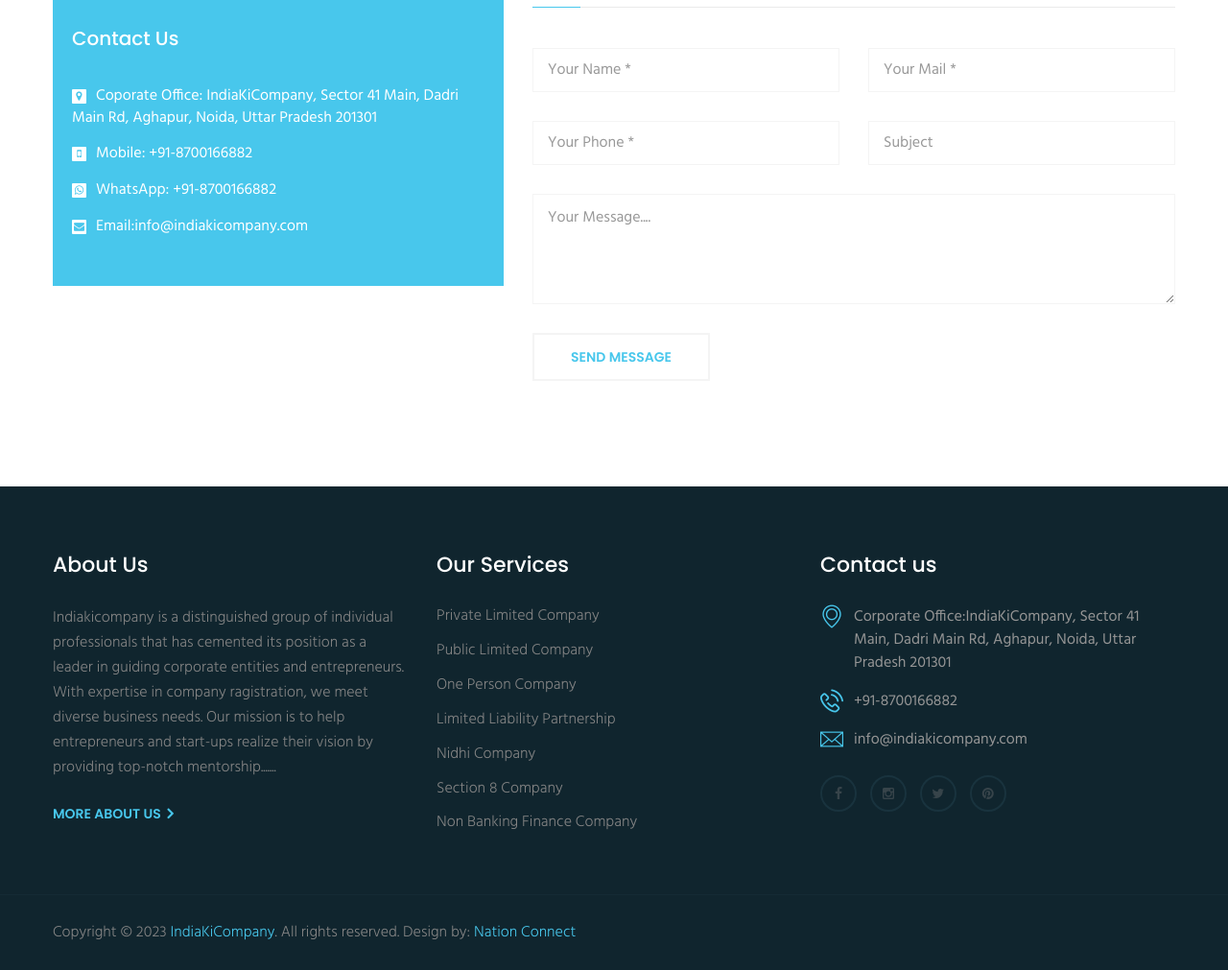
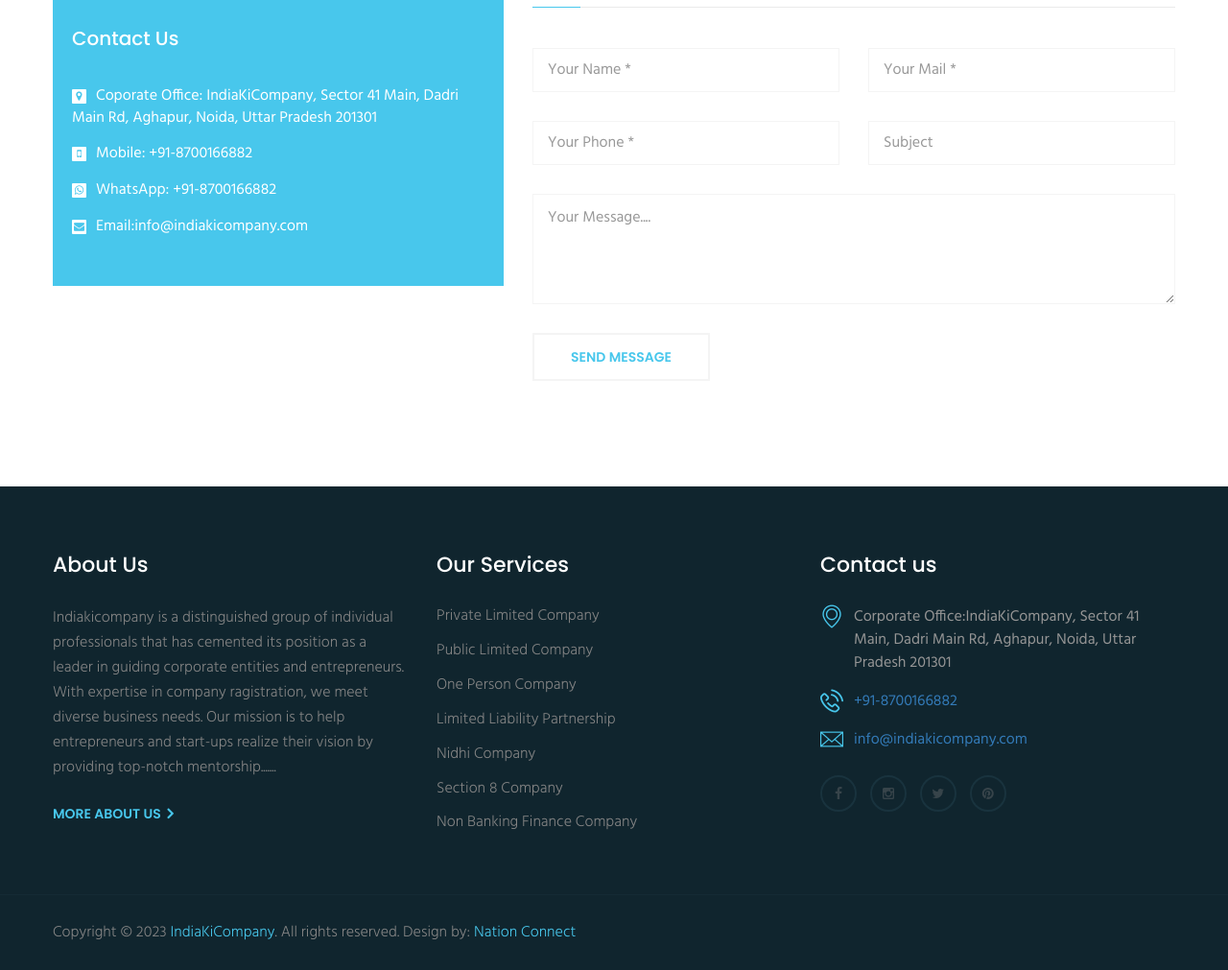
Before and after one commit to Nation-Connect/indiakicompany, a PHP site: page /contact-us.php in a window 1280 px wide. Shown: the part 486-1497 px from the top of the page at 96% size. Run offline with PHP 8.4, Linux system fonts and the light colour scheme; some web fonts are replaced.

Commit message:
bug Fixes 4

```diff
--- a/contact-us.php
+++ b/contact-us.php
@@ -41,8 +41,12 @@
                                     Dadri Main Rd, Aghapur, Noida, Uttar Pradesh 201301 </li>
 
 
-                                <li><i class="fa fa-mobile-phone"></i>Mobile: +91-8700166882</li>
-                                <li><i class="fa fa-whatsapp"></i>WhatsApp: +91-8700166882</li>
+                                <!-- <li><i class="fa fa-mobile-phone"></i>Mobile: +91-8700166882</li>
+                                <li><i class="fa fa-whatsapp"></i>WhatsApp: +91-8700166882</li> -->
+                                <li><i class="fa fa-mobile-phone"></i>Mobile: <a
+                                        href="tel:+918700166882">+91-8700166882</a></li>
+                                <li><i class="fa fa-whatsapp"></i>WhatsApp: <a
+                                        href="https://wa.me/918700166882">+91-8700166882</a></li>
 
                                 <li><i class="fa fa-envelope"></i>Email:<a href="mailto:info@indiakicompany.com">
                                         info@indiakicompany.com</a></li>
@@ -130,7 +134,7 @@
                 }
             });
         });
-    </script>
+        </script>
     </div>
 
 </body>
--- a/footer.php
+++ b/footer.php
@@ -56,14 +56,12 @@
                                 <h3 class="footer-title">Contact us</h3>
                                 <div class="widget-content">
                                     <ul class="contact-info">
-                                        <li><span class="icon-signs"></span>Corporate Office:IndiaKiCompany,
+                                        <li><span class="icon-signs"></span> Corporate Office:IndiaKiCompany,
                                             Sector 41 Main, Dadri Main Rd, Aghapur, Noida, Uttar Pradesh 201301
                                         </li>
 
-                                        <li><span class="icon-phone-call"></span> +91-8700166882 </li>
-
-                                        <li><span class="icon-e-mail-envelope"></span>info@indiakicompany.com
-                                        </li>
+                                        <li><span class="icon-phone-call"></span> <a href="tel:+918700166882">+91-8700166882</a></li>
+  <li><span class="icon-e-mail-envelope"></span> <a href="mailto:info@indiakicompany.com">info@indiakicompany.com</a></li>
                                     </ul>
                                 </div>
                                 <ul class="social">
```
Lines whose indentation alone changed are shown as unchanged.
